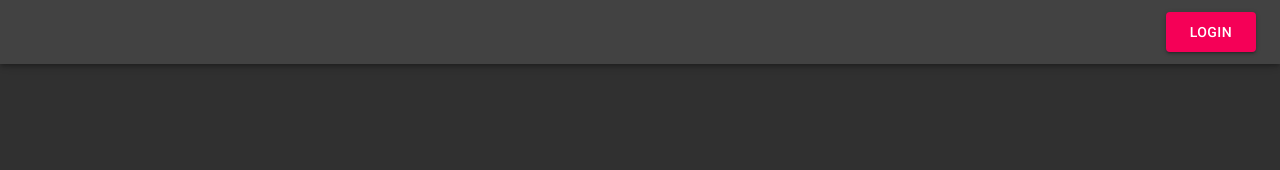
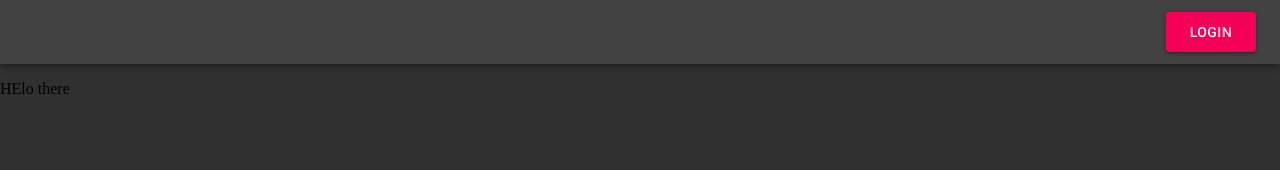
Before and after one commit to SaudTauqeer/todolist-and-chat, a React (Create React App) app: page /test in a window 1280 px wide. Shown: the top 170 px of the page. Built offline with nearby package versions, Linux system fonts and the light colour scheme.

Commit message:
Added useEffect to change document.title

```diff
--- a/src/App.tsx
+++ b/src/App.tsx
@@ -6,6 +6,7 @@ import { Route, BrowserRouter as Router, Switch } from 'react-router-dom';
 import LandingPage from './Components/LandingPage';
 import MobileNavbar from './Components/MobileNavbar';
 import Navbar from './Components/Navbar';
+import Test from './Components/LandingPage/test';
 
 class App extends Component {
 	render() {
@@ -15,6 +16,7 @@ class App extends Component {
 				<Router>
 					<Switch>
 						<Route exact path="/" component={LandingPage} />
+						<Route exact path="/test" component={Test} />
 					</Switch>
 				</Router>
 			</React.Fragment>
--- a/src/Components/LandingPage/index.tsx
+++ b/src/Components/LandingPage/index.tsx
@@ -1,11 +1,16 @@
 //Imports
-import React from 'react';
+import React, { useEffect } from 'react';
 import Body from './Body';
 
-const Index = () => (
-	<React.Fragment>
-		<Body />
-	</React.Fragment>
-);
+function Index() {
+	useEffect(() => {
+		document.title = 'Todo-Home';
+	});
+	return (
+		<React.Fragment>
+			<Body />
+		</React.Fragment>
+	);
+}
 
 export default Index;
--- /dev/null
+++ b/src/Components/LandingPage/test.jsx
@@ -0,0 +1,15 @@
+import React, { Component, useState } from 'react';
+
+const Test = () => {
+	return (
+		<div
+			style={{
+				marginTop: '5em'
+			}}
+		>
+			HElo there
+		</div>
+	);
+};
+
+export default Test;
```
